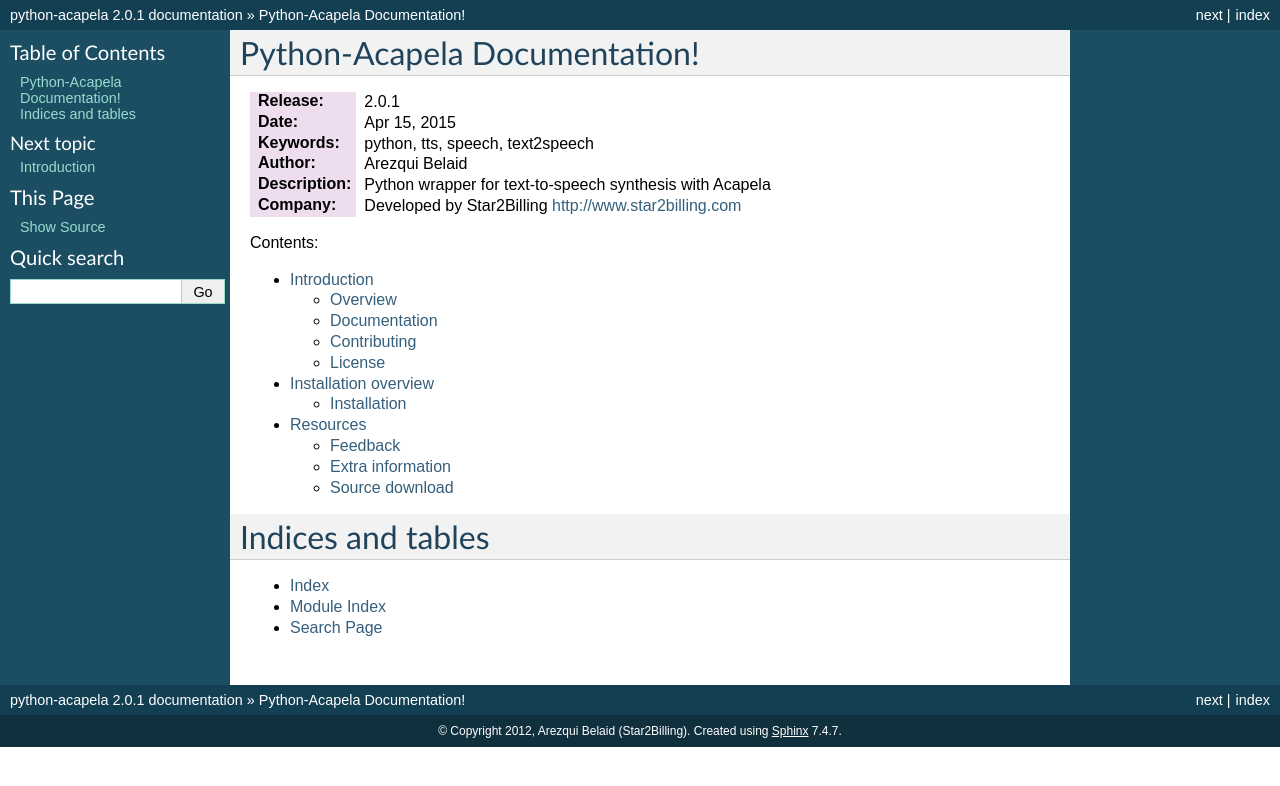
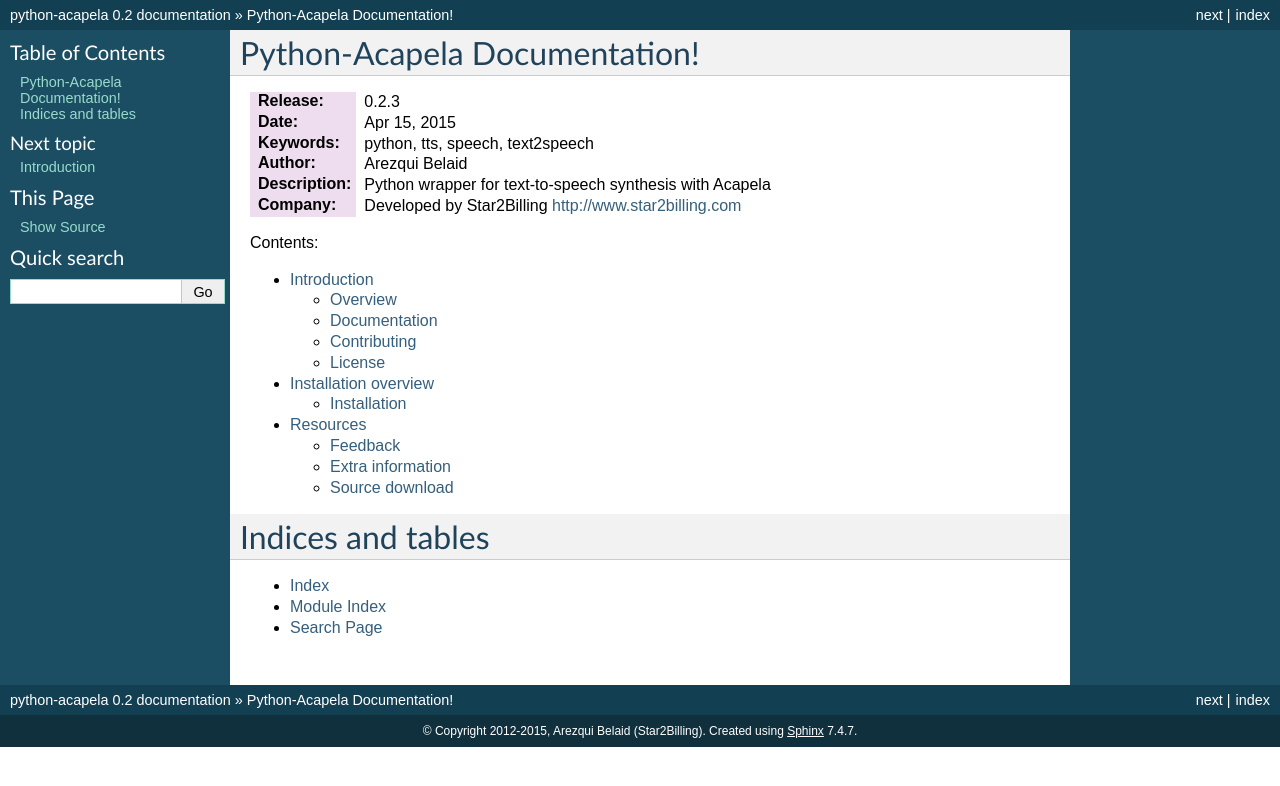
Before and after one commit to newfies-dialer/python-acapela, a Sphinx documentation site: the page built from docs/source/index.rst, in a window 1280 px wide. Shown: the top 786 px of the page. Built offline with Sphinx 7.4.7, drawn with Linux system fonts in a browser that asks for light colours.

Commit message:
add script to update version

```diff
--- a/docs/source/conf.py
+++ b/docs/source/conf.py
@@ -21,7 +21,7 @@
 # -- General configuration -----------------------------------------------------
 
 # If your documentation needs a minimal Sphinx version, state it here.
-#needs_sphinx = '1.0'
+# needs_sphinx = '1.0'
 
 # Add any Sphinx extension module names here, as strings. They can be extensions
 # coming with Sphinx (named 'sphinx.ext.*') or your custom ones.
@@ -41,16 +41,16 @@
 
 # General information about the project.
 project = u'python-acapela'
-copyright = u'2012, Arezqui Belaid (Star2Billing)'
+copyright = u'2012-2015, Arezqui Belaid (Star2Billing)'
 
 # The version info for the project you're documenting, acts as replacement for
 # |version| and |release|, also used in various other places throughout the
 # built documents.
 #
 # The short X.Y version.
-version = '2.0.1'
+version = '0.2.3'
 # The full version, including alpha/beta/rc tags.
-release = '2.0.1'
+release = '0.2'
 
 # The language for content autogenerated by Sphinx. Refer to documentation
 # for a list of supported languages.
```
Also changed, not shown: 1 other file.
